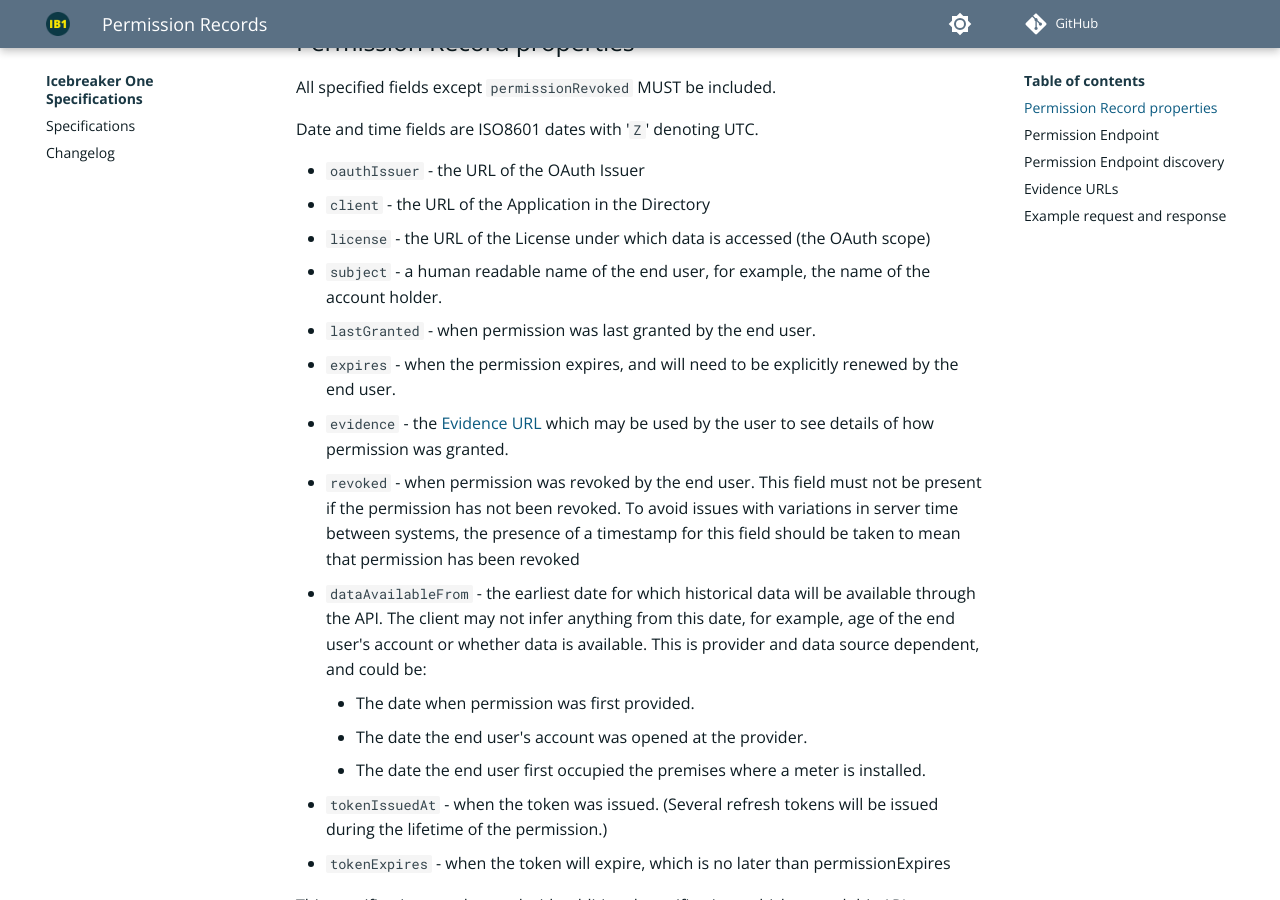
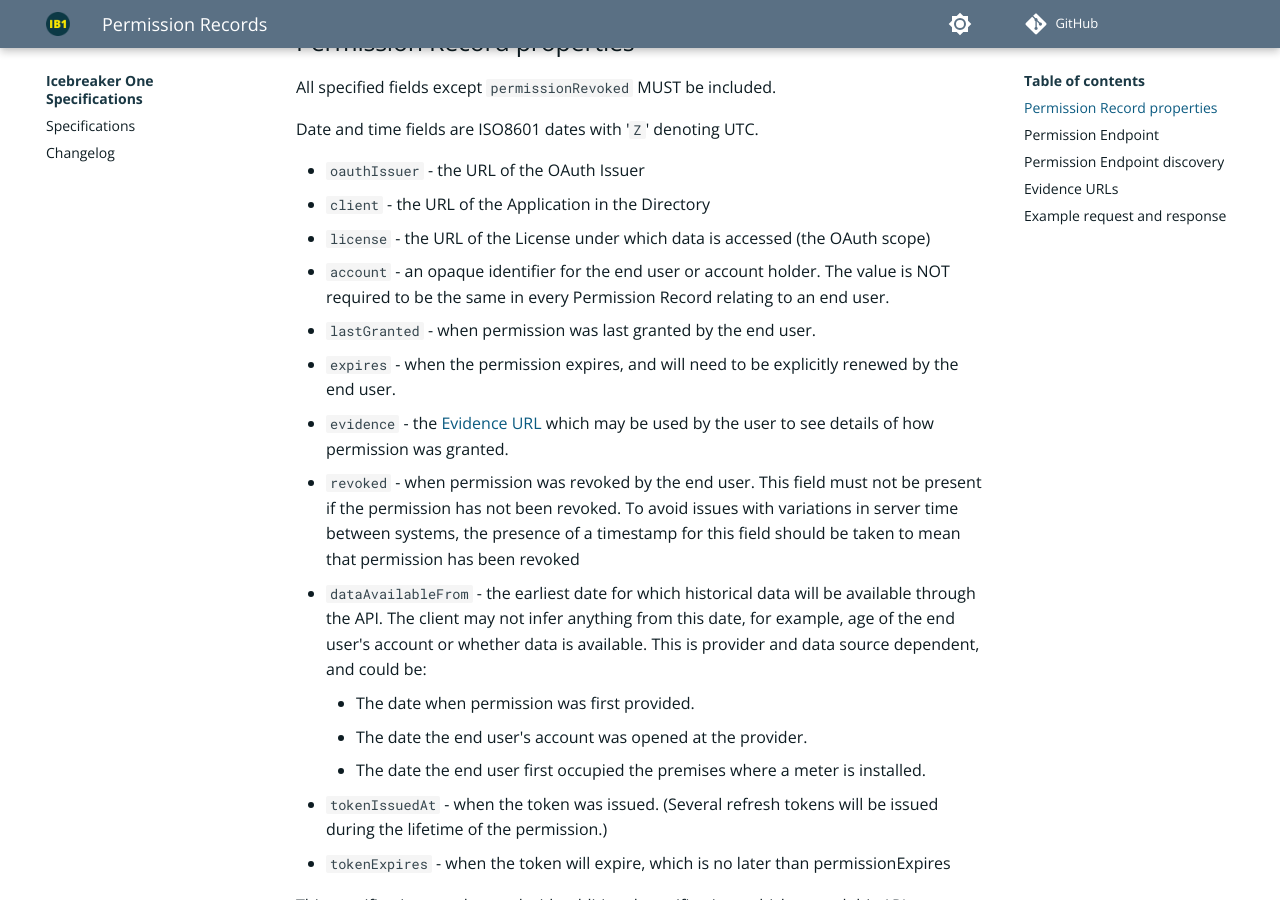
Before and after one commit to icebreakerone/ib1-technical-specifications, an MkDocs documentation site: the page built from docs/permission-records/1.0.md, in a window 1280 px wide and 900 px high, scrolled down 549 px. Built offline with MkDocs 1.6.1 and Material for MkDocs 9.7.7, drawn with Linux system fonts in a browser that asks for light colours; comment, search, counter and statistics services are not loaded; some of the changed text lies outside the part shown.

Commit message:
Permission record subject -> account

```diff
--- a/docs/permission-records/1.0.md
+++ b/docs/permission-records/1.0.md
@@ -21,7 +21,7 @@ Date and time fields are ISO8601 dates with '`Z`' denoting UTC.
  * `oauthIssuer` - the URL of the OAuth Issuer
  * `client` - the URL of the Application in the Directory
  * `license` - the URL of the License under which data is accessed (the OAuth scope)
- * `subject` - a human readable name of the end user, for example, the name of the account holder.
+ * `account` - an opaque identifier for the end user or account holder. The value is NOT required to be the same in every Permission Record relating to an end user.
  * `lastGranted` - when permission was last granted by the end user.
  * `expires` - when the permission expires, and will need to be explicitly renewed by the end user.
  * `evidence` - the [Evidence URL](#evidence-urls) which may be used by the user to see details of how permission was granted.
@@ -75,7 +75,7 @@ token=AvbmC1RbCDryaYSG2IxaOAQWmy6UWCN7OAfYCTBko
     "oauthIssuer": "https://api.example.com/issuer",
     "client": "https://directory.core.pilot.trust.ib1.org/member/28364528",
     "license": "https://registry.core.pilot.trust.ib1.org/scheme/electricity/license/energy-consumption-data/2024-12-05",
-    "subject": "Joe Bloggs Manufacturing",
+    "account": "6qIO3KZx0Q",
     "lastGranted": "2024-03-31T23:30Z",
     "expires": "2025-03-31T23:30Z",
     "evidence": "https://api.example.com/evidence/tkDMf6lkNl",
```
